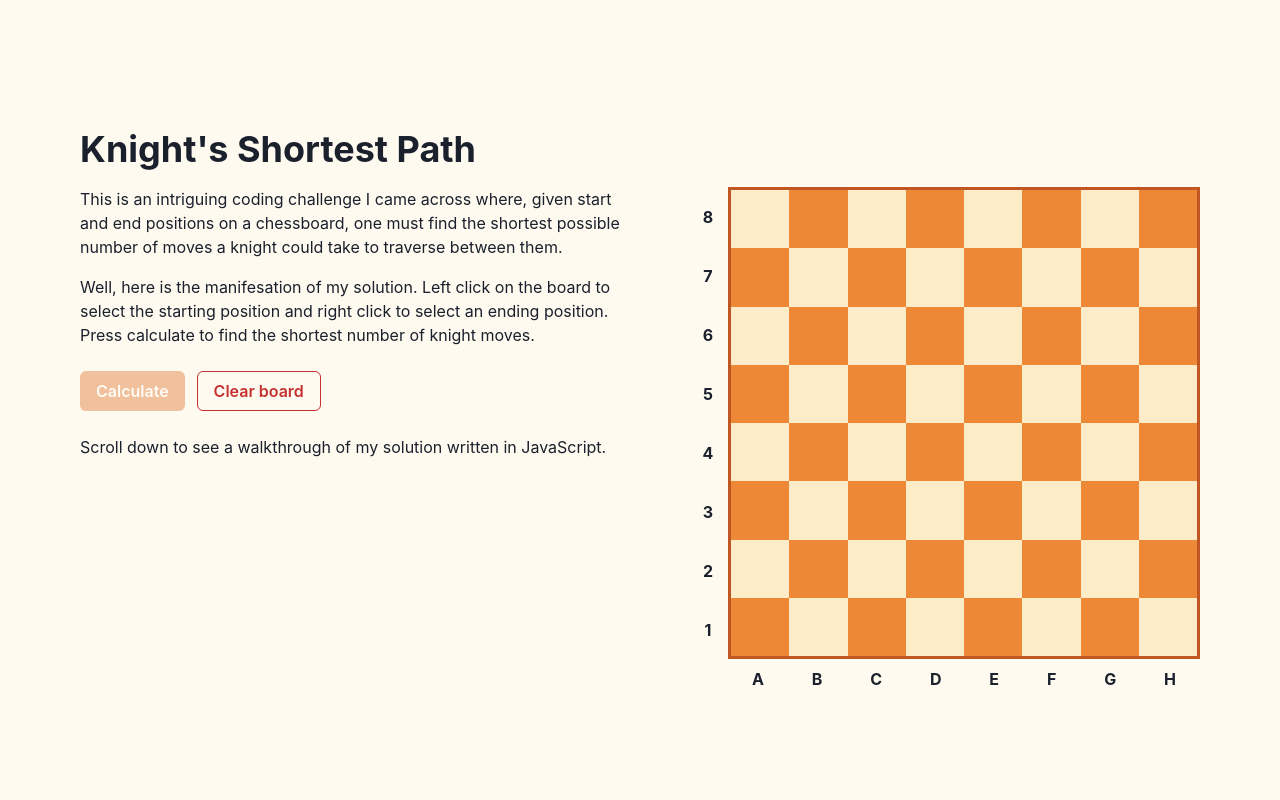
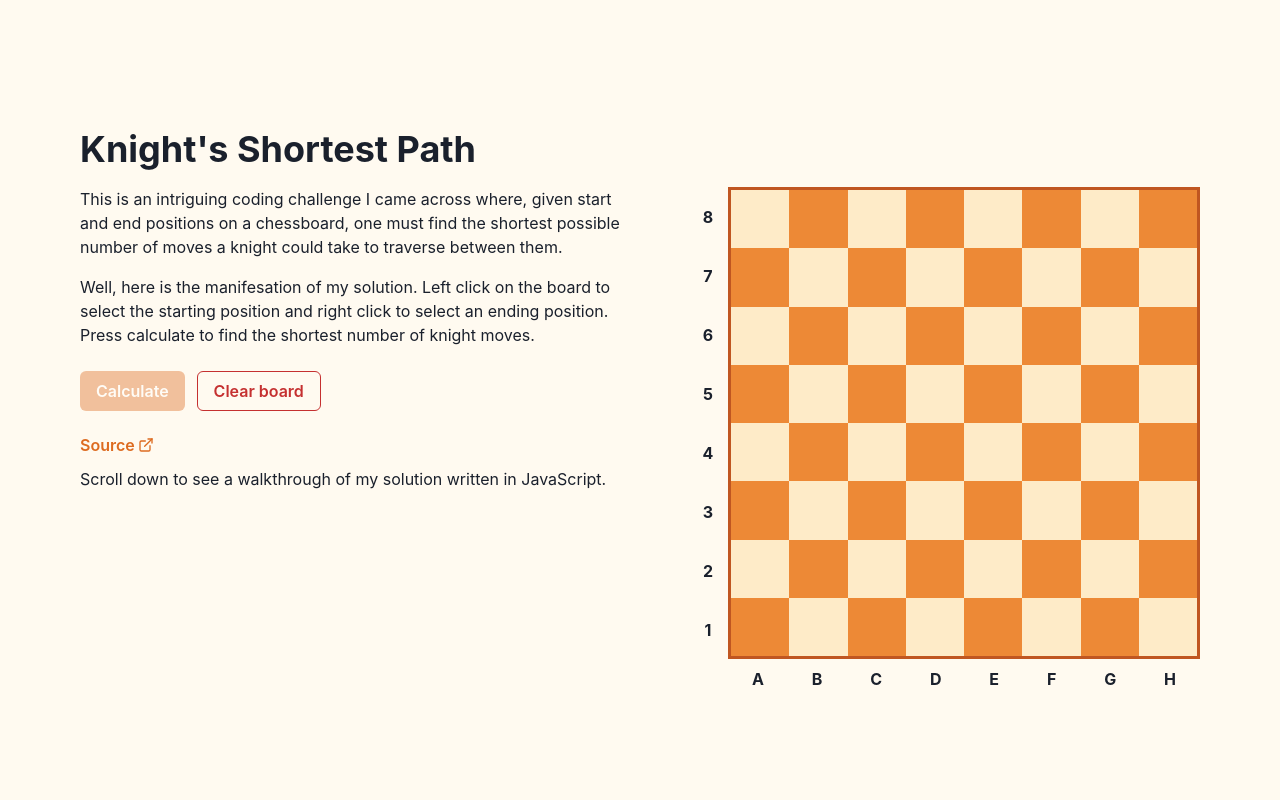
Before and after one commit to nicoll-douglas/knights-shortest-path, a React (Vite) app: page / in a window 1280 px wide. Shown: the top 800 px of the page. Built offline with nearby package versions, Linux system fonts and the light colour scheme.

Commit message:
add link to source code

```diff
--- a/src/components/article/KnightShortestPath.jsx
+++ b/src/components/article/KnightShortestPath.jsx
@@ -1,5 +1,6 @@
-import { Text, Flex, Heading, Box } from "@chakra-ui/react";
+import { Text, Flex, Heading, Box, Link, Button } from "@chakra-ui/react";
 import { Board, BoardInterface } from "../board";
+import { ExternalLinkIcon } from "@chakra-ui/icons";
 
 export default function KnightShortestPath() {
   return (
@@ -36,7 +37,17 @@ export default function KnightShortestPath() {
             knight moves.
           </Text>
           <BoardInterface />
-          <Text mt={6}>
+          <Button
+            mt={6}
+            href="https://github.com/nicoll-douglas/knights-shortest-path/tree/main/src/lib/knights-shortest-path"
+            as={Link}
+            variant={"link"}
+            target="_blank"
+            mb={3}
+          >
+            Source <ExternalLinkIcon mx={"3px"} />
+          </Button>
+          <Text>
             Scroll down to see a walkthrough of my solution written in
             JavaScript.
           </Text>
```
